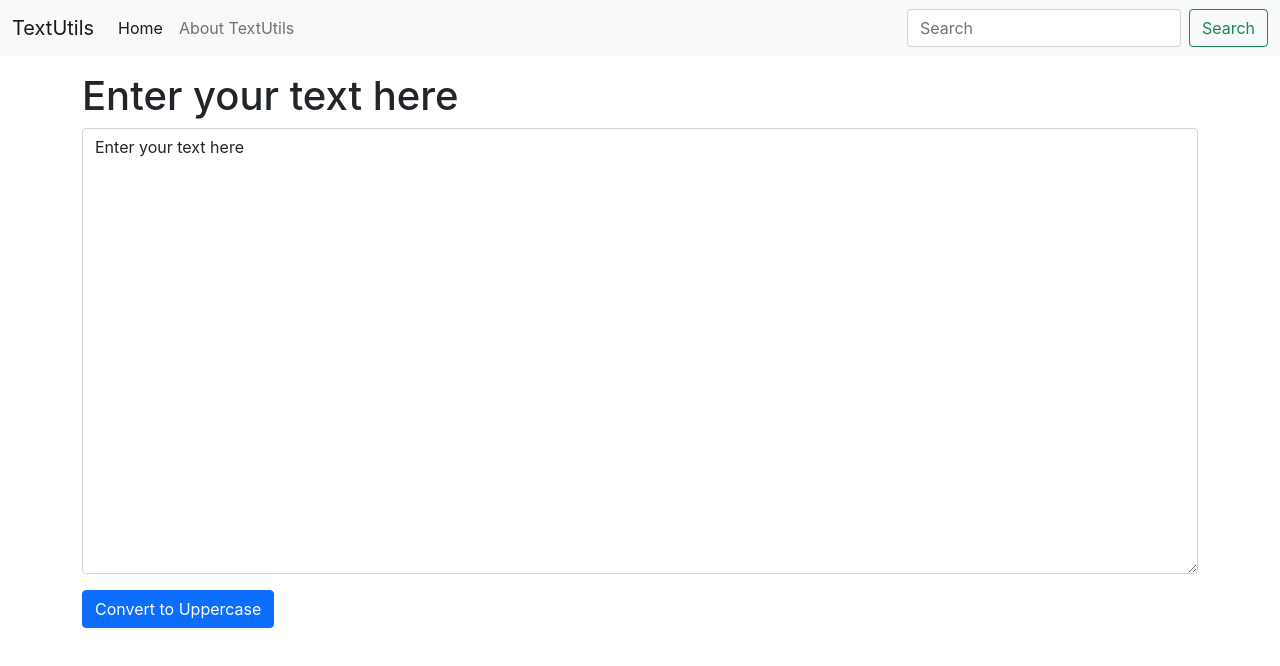
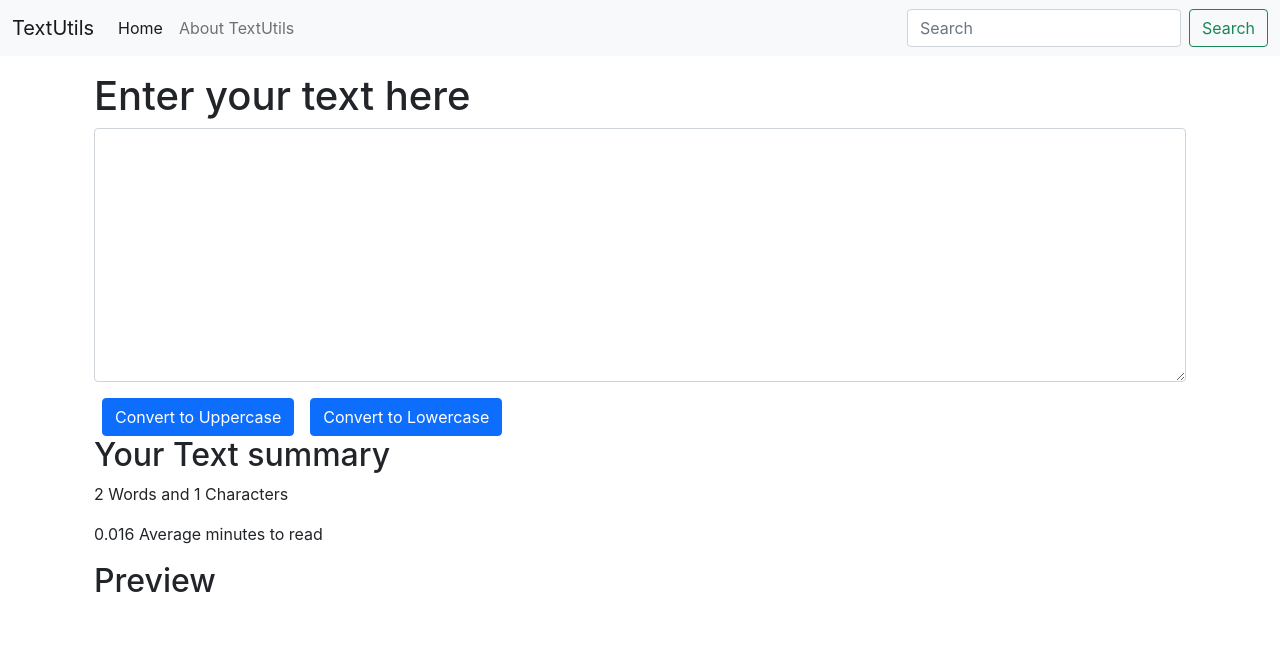
Before and after one commit to prabin738/React30, a React (Create React App) app in the folder codewithharry/: page / in a window 1280 px wide. Shown: the top 666 px of the page. Built offline with nearby package versions, Linux system fonts and the light colour scheme.

Commit message:
lots of new feature added

```diff
--- a/codewithharry/src/components/TextForm.js
+++ b/codewithharry/src/components/TextForm.js
@@ -1,10 +1,15 @@
 import React, { useState } from "react";
 
 export default function TextForm(props) {
-  const [text, setText] = useState("Enter your text here");
+  const [text, setText] = useState(" ");
   const handleUpClick = () => {
     // console.log("Uppercase was clicked" + text);
     let newText = text.toUpperCase();
+    setText(newText);
+  };
+  const handleLoClick = () => {
+    // console.log("Uppercase was clicked" + text);
+    let newText = text.toLowerCase();
     setText(newText);
   };
   const handleOnChange = (event) => {
@@ -13,7 +18,8 @@
   };
 
   return (
-    <div>
+    <>
+      <div className="container">
         <h1> {props.heading} </h1>
 
         <div className="mb-3">
@@ -22,12 +28,25 @@
             value={text}
             onChange={handleOnChange}
             id="myBox"
-          rows="18"
+            rows="10"
           ></textarea>
         </div>
-      <button className="btn btn-primary" onClick={handleUpClick}>
+        <button className="btn btn-primary mx-2" onClick={handleUpClick}>
           Convert to Uppercase
         </button>
+        <button className="btn btn-primary mx-2" onClick={handleLoClick}>
+          Convert to Lowercase
+        </button>
       </div>
+      <div className="container my-9">
+        <h2>Your Text summary</h2>
+        <p>
+          {text.split(" ").length} Words and {text.length} Characters
+        </p>
+        <p>{0.008 * text.split(" ").length} Average minutes to read</p>
+        <h2>Preview</h2>
+        <p>{text}</p>
+      </div>
+    </>
   );
 }
```
Lines whose indentation alone changed are shown as unchanged.
